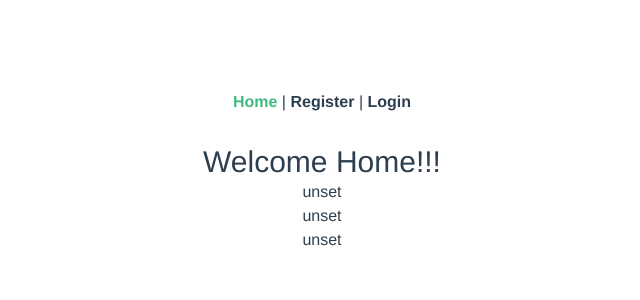
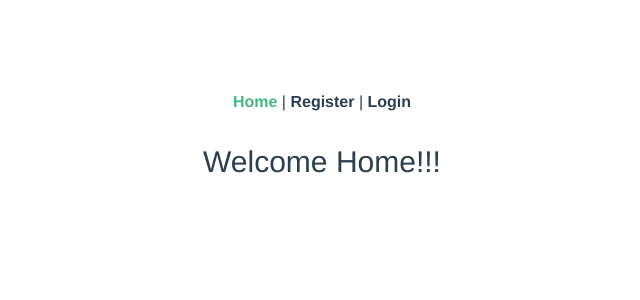
Before and after one commit to mayur-ranium/firebase-authentication, a Vue app: page / in a window 1280 px wide. Shown: the top 300 px of the page, without its empty margins (318-958 px from the left). Built offline with nearby package versions, Linux system fonts and the light colour scheme; no server answers.

Commit message:
changes in home file

```diff
--- a/src/views/Home.vue
+++ b/src/views/Home.vue
@@ -3,9 +3,6 @@
         <h1 class="text-3xl">Welcome Home!!!</h1>
 
 
-        <p>{{VITE_API_KEY}}</p>
-        <p>{{VITE_APP_ID}}</p>
-        <p>{{VITE_PROJECT_ID}}</p>
 
 
     </div>
@@ -18,9 +15,6 @@ export default {
    data(){
        return{
 
-           VITE_API_KEY: import.meta.env.VITE_API_KEY,
-           VITE_APP_ID: import.meta.env.VITE_APP_ID,
-           VITE_PROJECT_ID: import.meta.env.VITE_PROJECT_ID
 
 
 
```
